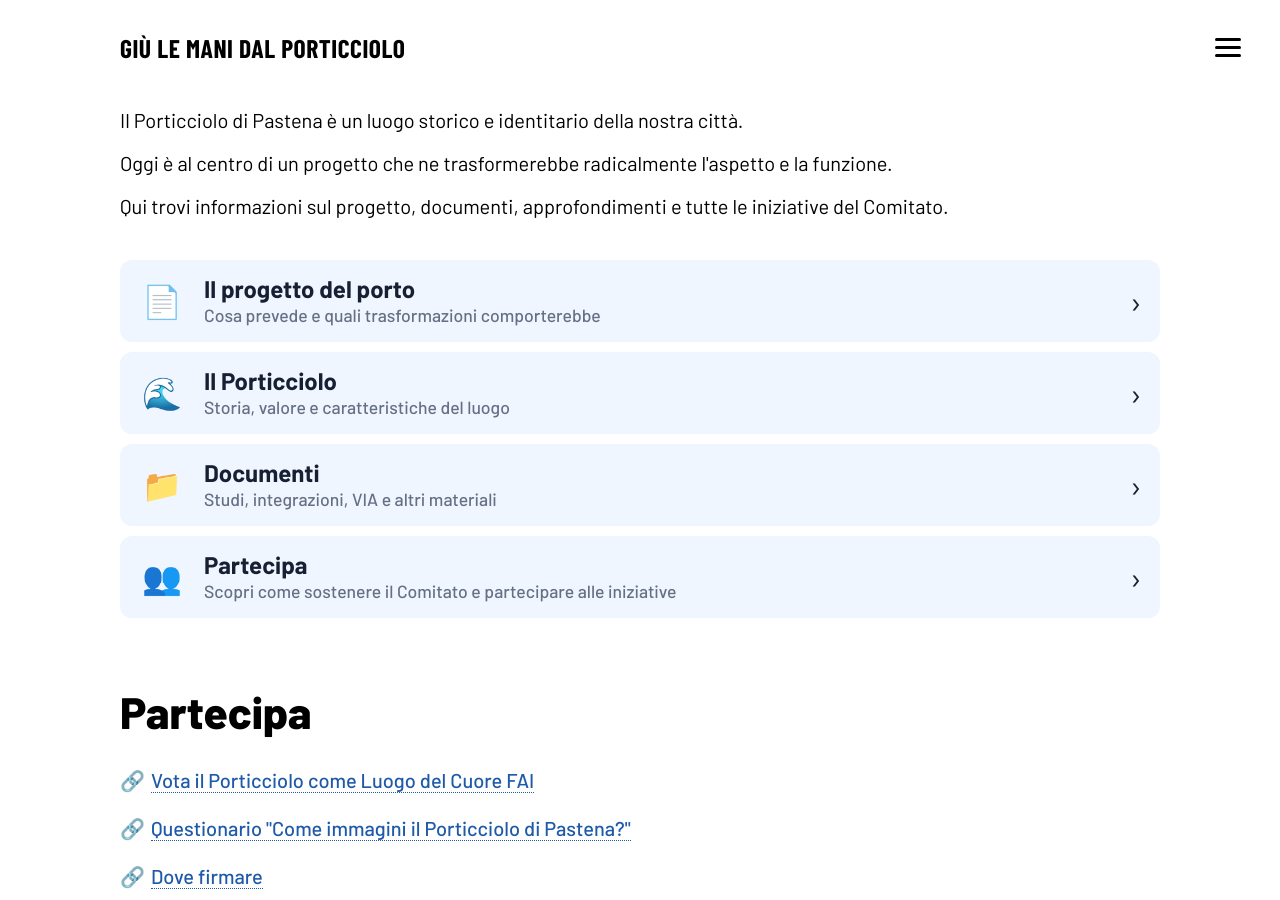
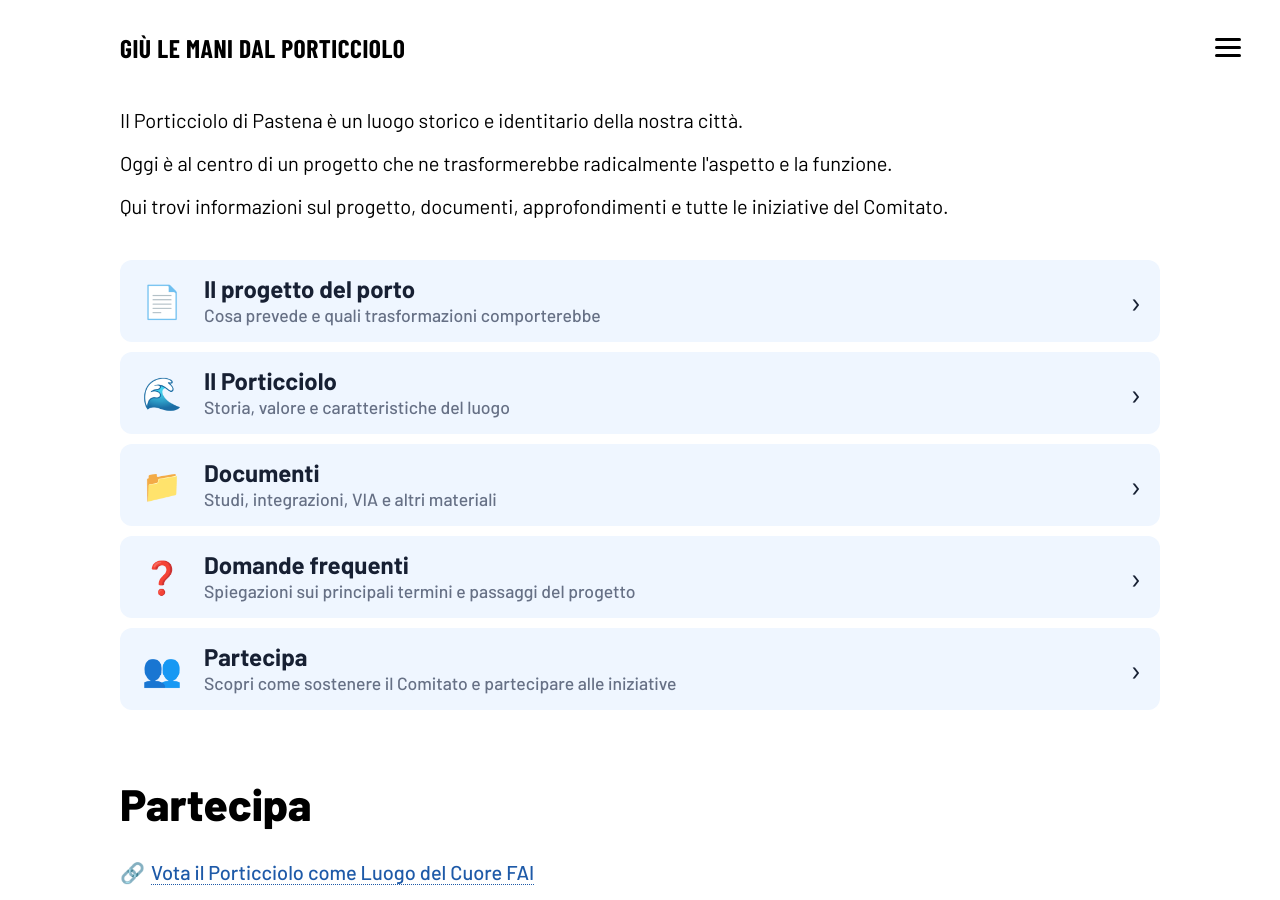
Before and after one commit to giulemanidalporticciolo/giulemanidalporticciolo.github.io, a Jekyll site: the page built from sito/index.html, in a window 1280 px wide and 900 px high. Built offline with Jekyll 4.4.1, drawn with Linux system fonts in a browser that asks for light colours; some web fonts are replaced.

Commit message:
Update index.html

```diff
--- a/sito/index.html
+++ b/sito/index.html
@@ -52,6 +52,15 @@ description: Informazioni, documenti e iniziative per la tutela del Porticciolo
         </span>
         <span class="menu-arrow">›</span>
     </a>
+
+    <a class="menu-card" href="{{ '/sito/faq/' | relative_url }}">
+        <span class="menu-icon">❓</span>
+        <span class="menu-content">
+            <strong>Domande frequenti</strong>
+            <small>Spiegazioni sui principali termini e passaggi del progetto</small>
+        </span>
+        <span class="menu-arrow">›</span>
+        </a>
 
     <a class="menu-card" href="{{ '/sito/partecipa/' | relative_url }}">
         <span class="menu-icon">👥</span>
```
